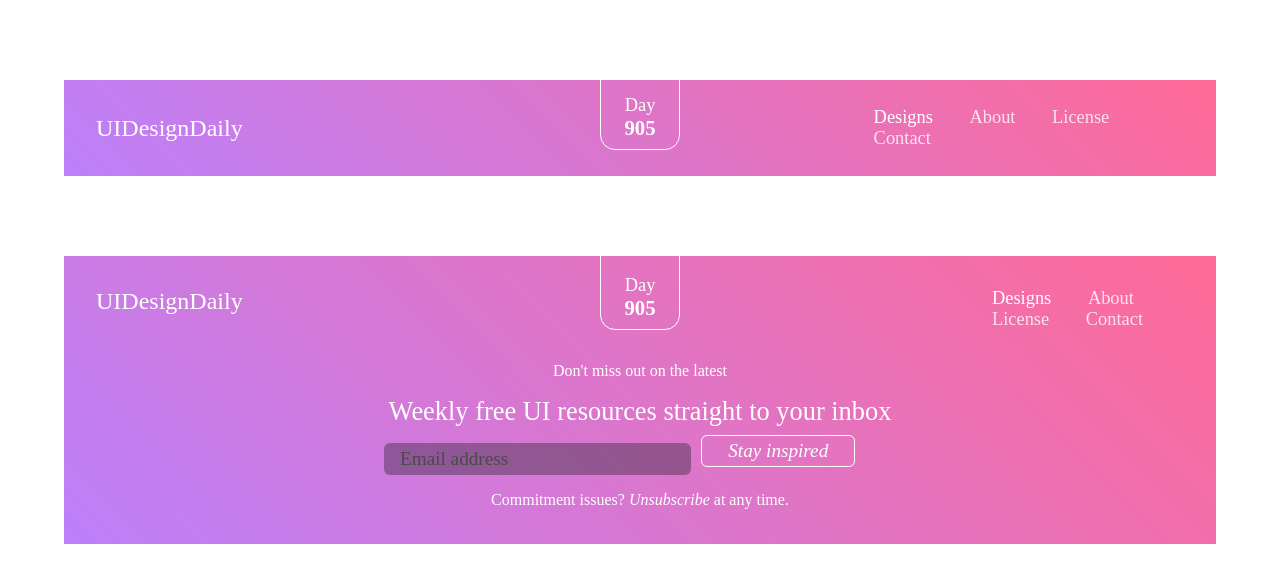
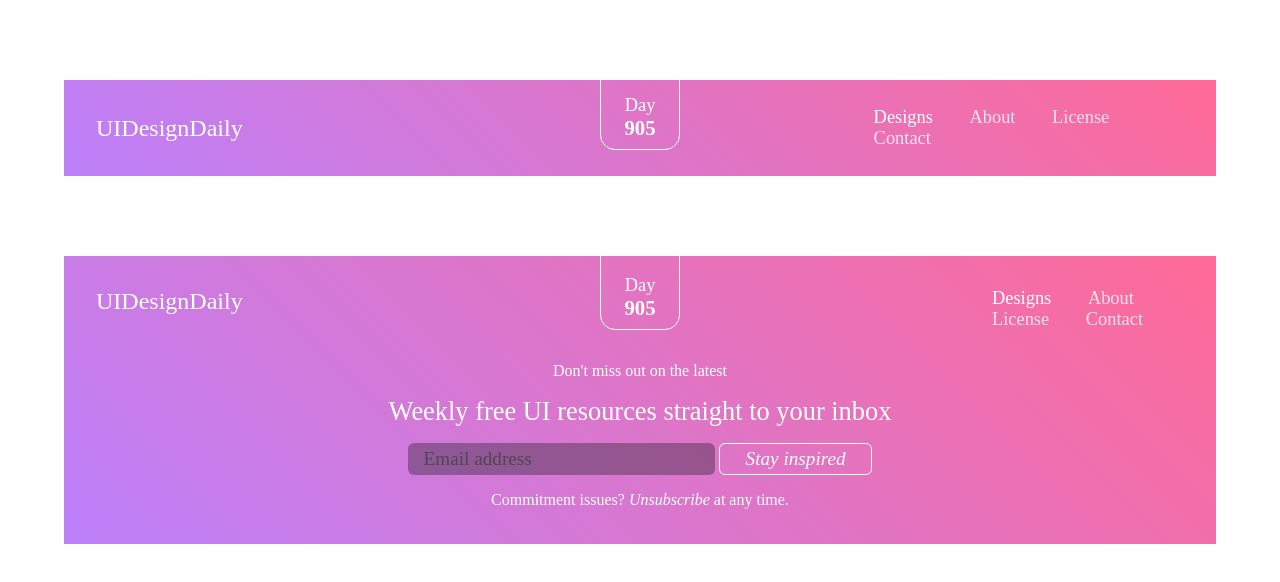
Before and after one commit to bowen-anth/nav-header-ui, a plain HTML site: page index.html in a window 1280 px wide. Drawn offline with Linux system fonts and the light colour scheme.

```diff
--- a/index.html
+++ b/index.html
@@ -39,10 +39,12 @@
           <p class="email-big-p">
             Weekly free UI resources straight to your inbox
           </p>
-          <input type="email" id="email" placeholder="Email address" />
-          <button class="inspired" type="submit" for="email">
-            Stay inspired
-          </button>
+          <form id="form">
+            <input type="email" id="email" placeholder="Email address" />
+            <button class="inspired" type="submit" for="email">
+              Stay inspired
+            </button>
+          </form>
           <p class="commitment-p">
             Commitment issues? <a class="unsubscribe" href="">Unsubscribe</a> at
             any time.
--- a/style.css
+++ b/style.css
@@ -135,7 +135,7 @@
   width: 5rem;
   border-radius: 15px;
   color: white;
-  flex: 1;
+  flex: 0;
   display: flex;
   flex-direction: column;
   justify-content: center;
@@ -193,9 +193,6 @@
 .inspired {
   height: 2rem;
   width: 30%;
-  position: absolute;
-  top: 49.5%;
-  left: 62%;
   border: 1px solid white;
   background-color: rgb(255, 255, 255, 0);
   color: white;
```
Also changed, not shown: 1 other file.
